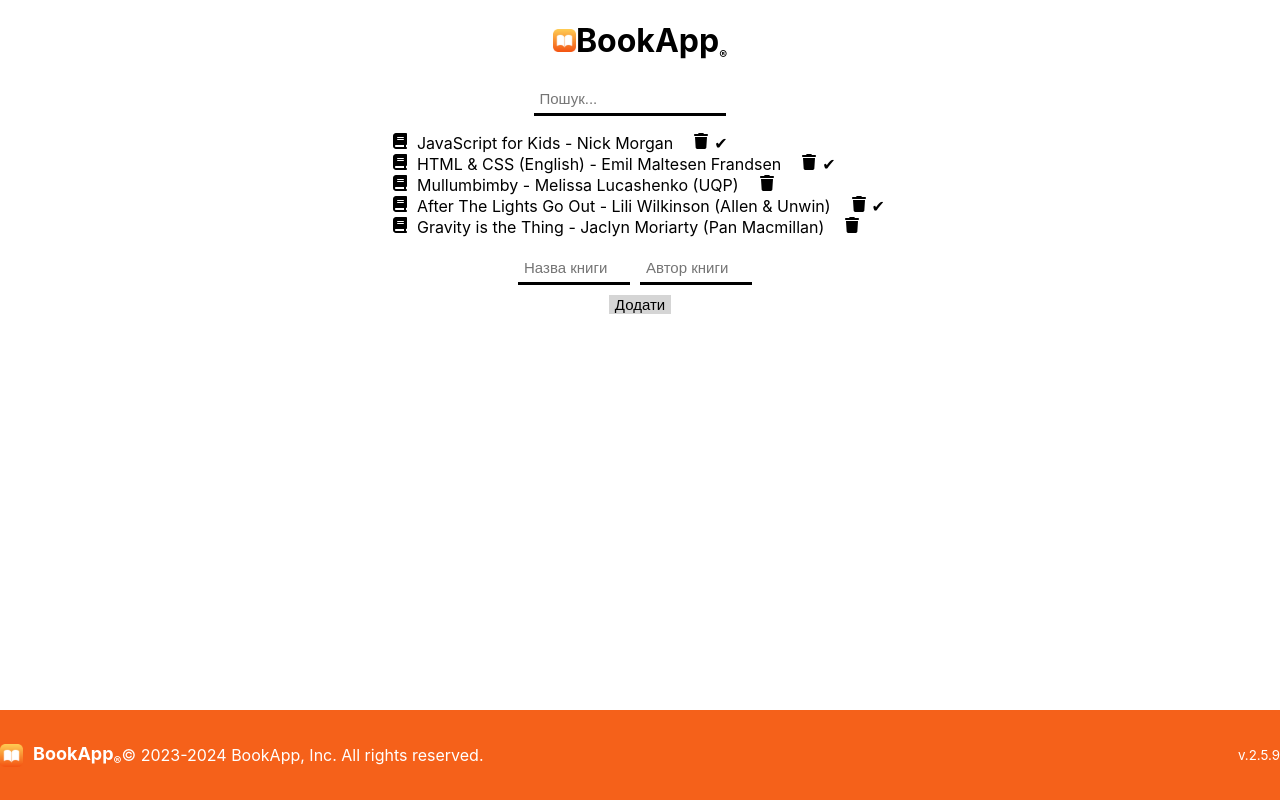
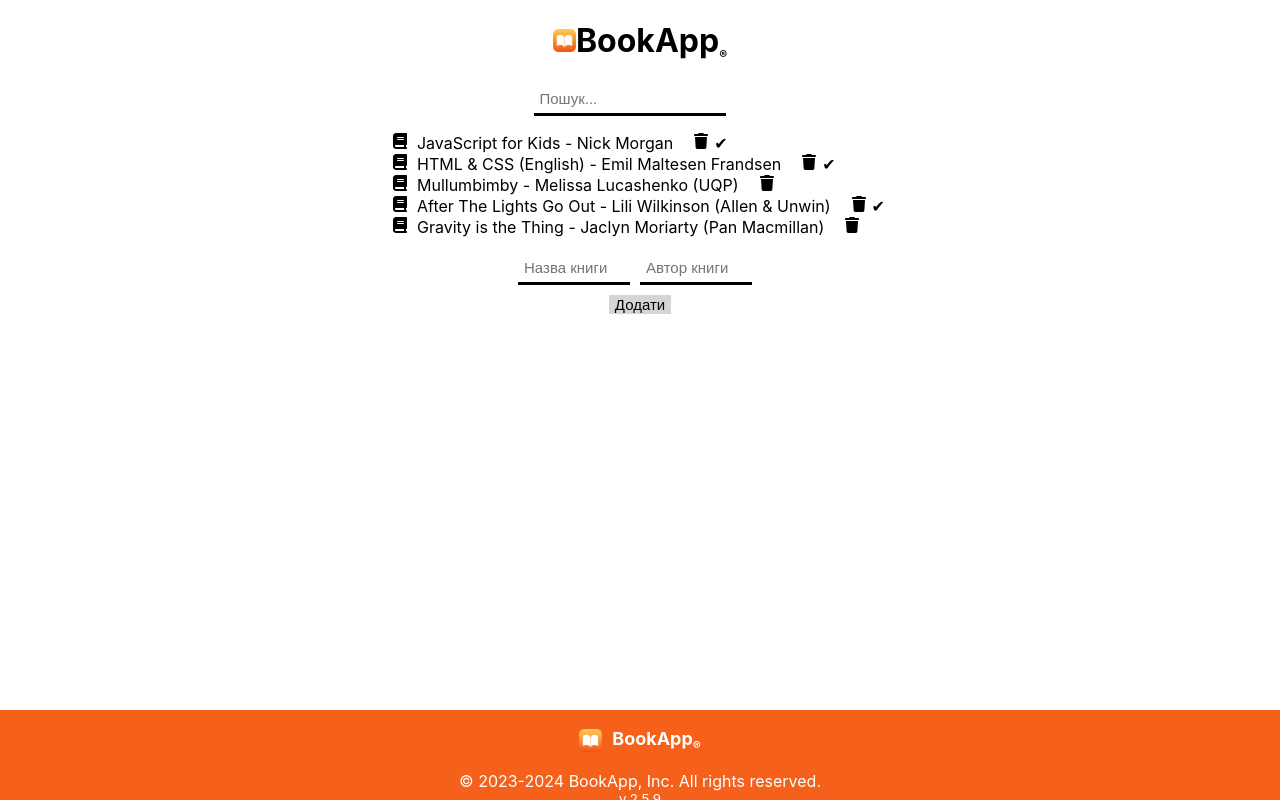
Before and after one commit to Terminator2220/BookApp, a React (Create React App) app: page / in a window 1280 px wide. Built offline with nearby package versions, Linux system fonts and the light colour scheme; the HTML template or start-up script is replaced by a standard one.

Commit message:
Update app2.css

```diff
--- a/src/app2.css
+++ b/src/app2.css
@@ -11,7 +11,7 @@
 
 .footerContent {
     display: flex;
-    justify-content: space-around;
+    flex-direction: column;
     align-items: center;
     height: 100%;
 }
@@ -32,10 +32,9 @@
 }
 
 .footerCopyright {
-    flex: 1;
     display: flex;
     flex-direction: column;
-    align-items: flex-start;
+    align-items: center;
 }
 
 .subRight {
```
